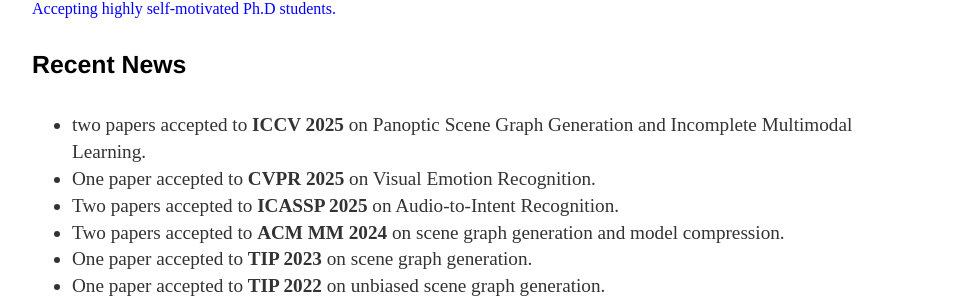
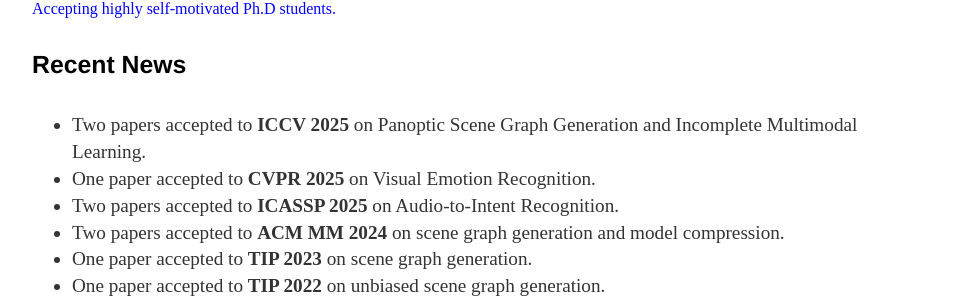
Before and after one commit to ht014/ht014.github.io, a Jekyll site: the page built from index.html, in a window 1280 px wide. Shown: the part 548-852 px from the top of the page, without its empty margins (160-1116 px from the left). Built offline with Jekyll 4.4.1, drawn with Linux system fonts in a browser that asks for light colours.

```diff
--- a/index.html
+++ b/index.html
@@ -27,7 +27,7 @@ title: Tao He's Homepage
 
 <h4> Recent News</h4>
 <ul>
-	<li>two papers accepted to <strong>ICCV 2025</strong> on Panoptic Scene Graph Generation and Incomplete Multimodal Learning.</li>
+	<li>Two papers accepted to <strong>ICCV 2025</strong> on Panoptic Scene Graph Generation and Incomplete Multimodal Learning.</li>
 	<li>One paper accepted to <strong>CVPR 2025</strong> on Visual Emotion Recognition.</li>
 	<li>Two papers accepted to <strong>ICASSP 2025</strong> on Audio-to-Intent Recognition.</li>
 	<li>Two papers accepted to <strong>ACM MM 2024</strong> on scene graph generation and model compression.</li>
```
